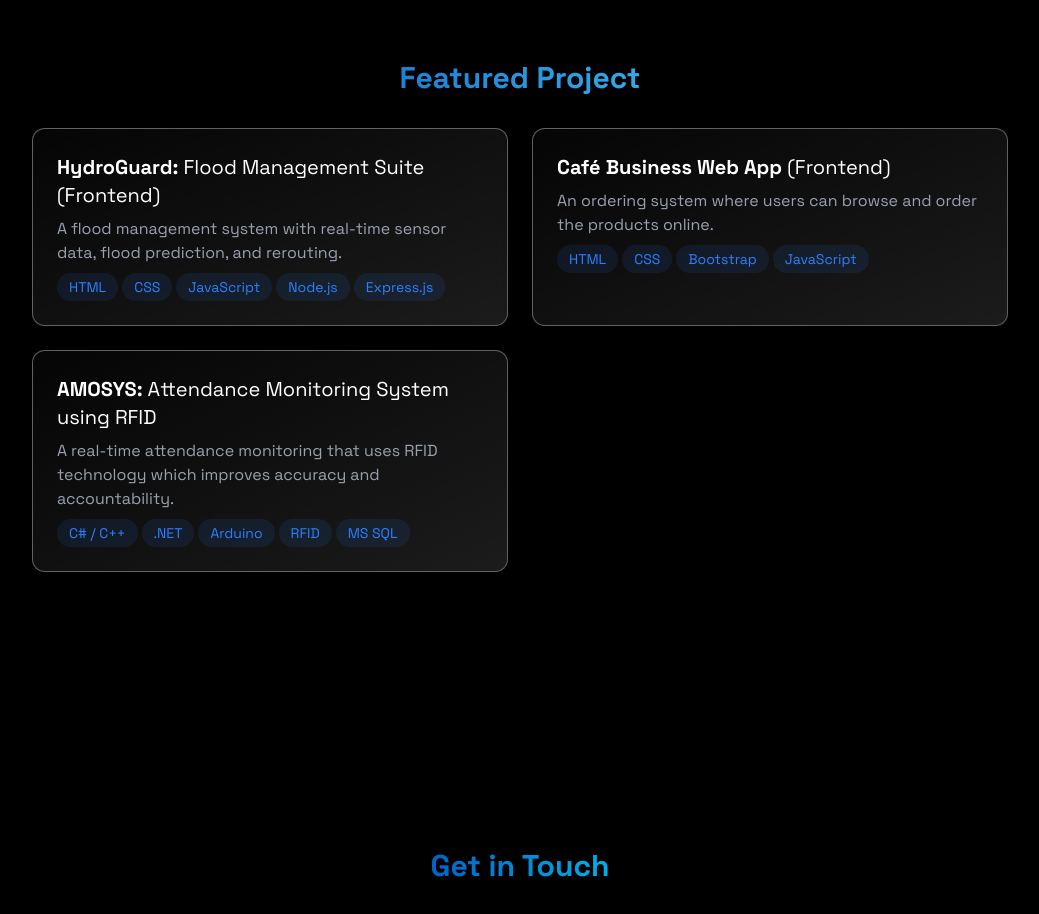
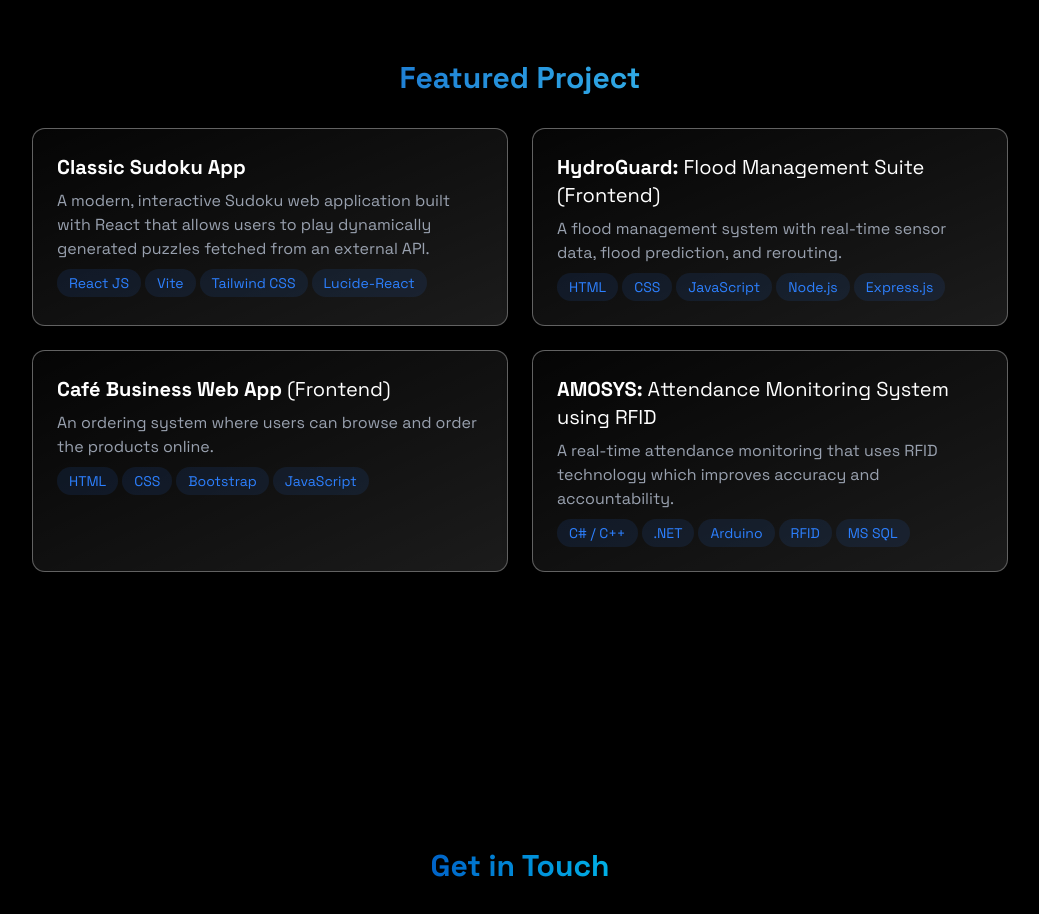
Before and after one commit to ShiroKishi27/react-portfolio, a React (Vite) app: page / in a window 1280 px wide. Shown: the part 1860-2774 px from the top of the page, without its empty margins (120-1159 px from the left). Built offline with nearby package versions, Linux system fonts and the light colour scheme; no server answers.

Commit message:
add featured project

```diff
--- a/src/components/sections/Project.jsx
+++ b/src/components/sections/Project.jsx
@@ -8,12 +8,37 @@ function Project() {
     >
       <AnimateOnScroll>
         <div className="mx-auto max-w-5xl px-6">
-          <h2 className="mb-8 bg-gradient-to-r from-blue-800 to-cyan-300 bg-clip-text text-center text-3xl font-bold text-transparent">
+          <h2 className="mb-8 bg-linear-to-r from-blue-800 to-cyan-300 bg-clip-text text-center text-3xl font-bold text-transparent">
             Featured Project
           </h2>
           <div className="grid grid-cols-1 gap-6 md:grid-cols-2">
             <div className="rounded-xl border border-white/10 bg-white/2 p-6 text-white shadow-[0_8px_32px_rgba(0,0,0,0.15)] backdrop-blur-sm hover:translate-y-1 hover:border-blue-500/30 hover:shadow-[0_2px_8px_rgba(59,130,246,0.2)]">
-              <div className="absolute inset-0 -z-1 rounded-xl bg-gradient-to-tl from-white/30 to-transparent opacity-30"></div>
+              <div className="absolute inset-0 -z-1 rounded-xl bg-linear-to-tl from-white/30 to-transparent opacity-30"></div>
+              <div className="absolute inset-0 -z-1 rounded-xl ring-1 ring-white/30"></div>
+
+              <h3 className="mb-2 text-xl">
+                <strong>Classic Sudoku App</strong>
+              </h3>
+              <p className="mb-2 text-gray-400">
+                A modern, interactive Sudoku web application built with React
+                that allows users to play dynamically generated puzzles fetched
+                from an external API.
+              </p>
+              <div className="flex flex-wrap gap-1">
+                {["React JS", "Vite", "Tailwind CSS", "Lucide-React"].map(
+                  (items, key) => (
+                    <span
+                      key={key}
+                      className="rounded-full bg-blue-500/10 px-3 py-1 text-sm text-blue-500 transition hover:bg-blue-500/20 hover:shadow-[0_2px_8px_rgba(59,130,246,0.1)]"
+                    >
+                      {items}
+                    </span>
+                  ),
+                )}
+              </div>
+            </div>
+            <div className="rounded-xl border border-white/10 bg-white/2 p-6 text-white shadow-[0_8px_32px_rgba(0,0,0,0.15)] backdrop-blur-sm hover:translate-y-1 hover:border-blue-500/30 hover:shadow-[0_2px_8px_rgba(59,130,246,0.2)]">
+              <div className="absolute inset-0 -z-1 rounded-xl bg-linear-to-tl from-white/30 to-transparent opacity-30"></div>
               <div className="absolute inset-0 -z-1 rounded-xl ring-1 ring-white/30"></div>
 
               <h3 className="mb-2 text-xl">
@@ -37,7 +62,7 @@ function Project() {
               </div>
             </div>
             <div className="rounded-xl border border-white/10 bg-white/2 p-6 text-white shadow-[0_8px_32px_rgba(0,0,0,0.15)] backdrop-blur-sm hover:translate-y-1 hover:border-blue-500/30 hover:shadow-[0_2px_8px_rgba(59,130,246,0.2)]">
-              <div className="absolute inset-0 -z-1 rounded-xl bg-gradient-to-tl from-white/30 to-transparent opacity-30"></div>
+              <div className="absolute inset-0 -z-1 rounded-xl bg-linear-to-tl from-white/30 to-transparent opacity-30"></div>
               <div className="absolute inset-0 -z-1 rounded-xl ring-1 ring-white/30"></div>
 
               <h3 className="mb-2 text-xl">
@@ -61,7 +86,7 @@ function Project() {
               </div>
             </div>
             <div className="rounded-xl border border-white/10 bg-white/2 p-6 text-white shadow-[0_8px_32px_rgba(0,0,0,0.15)] backdrop-blur-sm hover:translate-y-1 hover:border-blue-500/30 hover:shadow-[0_2px_8px_rgba(59,130,246,0.2)]">
-              <div className="absolute inset-0 -z-1 rounded-xl bg-gradient-to-tl from-white/30 to-transparent opacity-30"></div>
+              <div className="absolute inset-0 -z-1 rounded-xl bg-linear-to-tl from-white/30 to-transparent opacity-30"></div>
               <div className="absolute inset-0 -z-1 rounded-xl ring-1 ring-white/30"></div>
 
               <h3 className="mb-2 text-xl">
```
